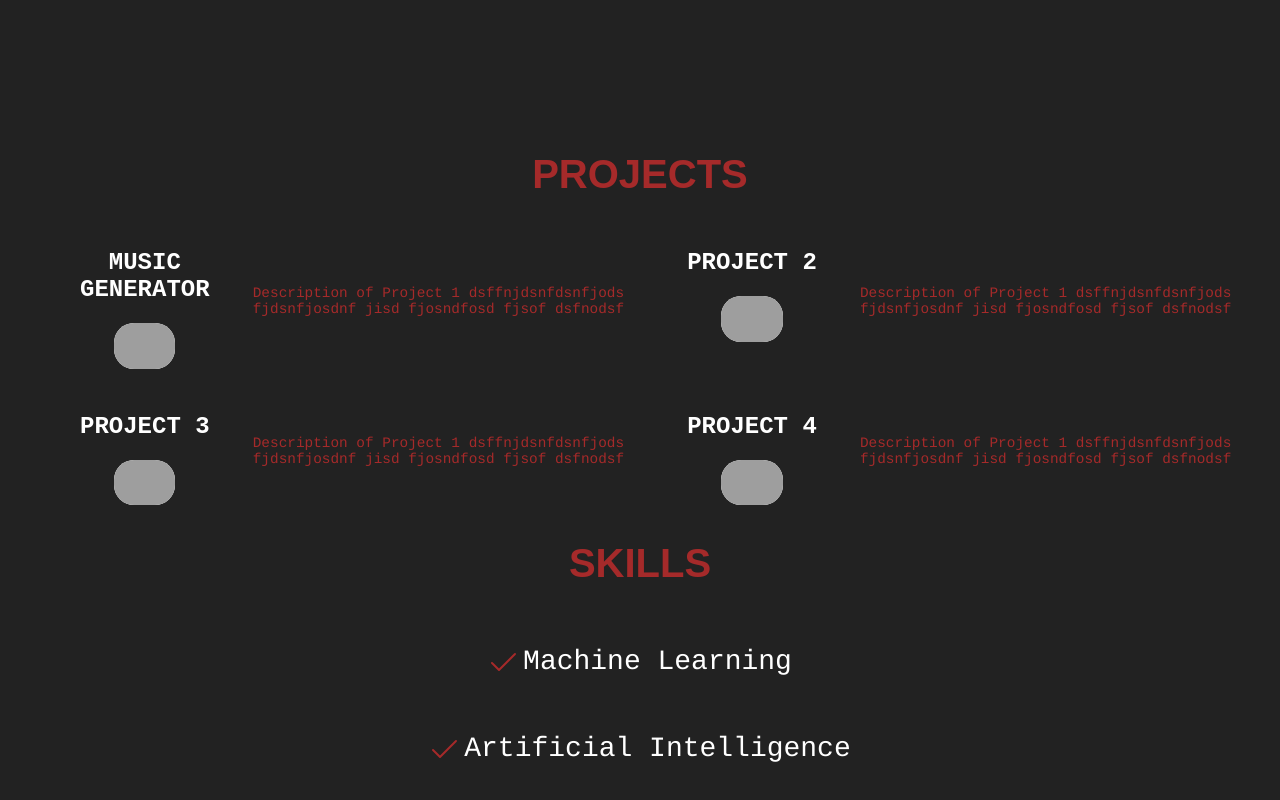
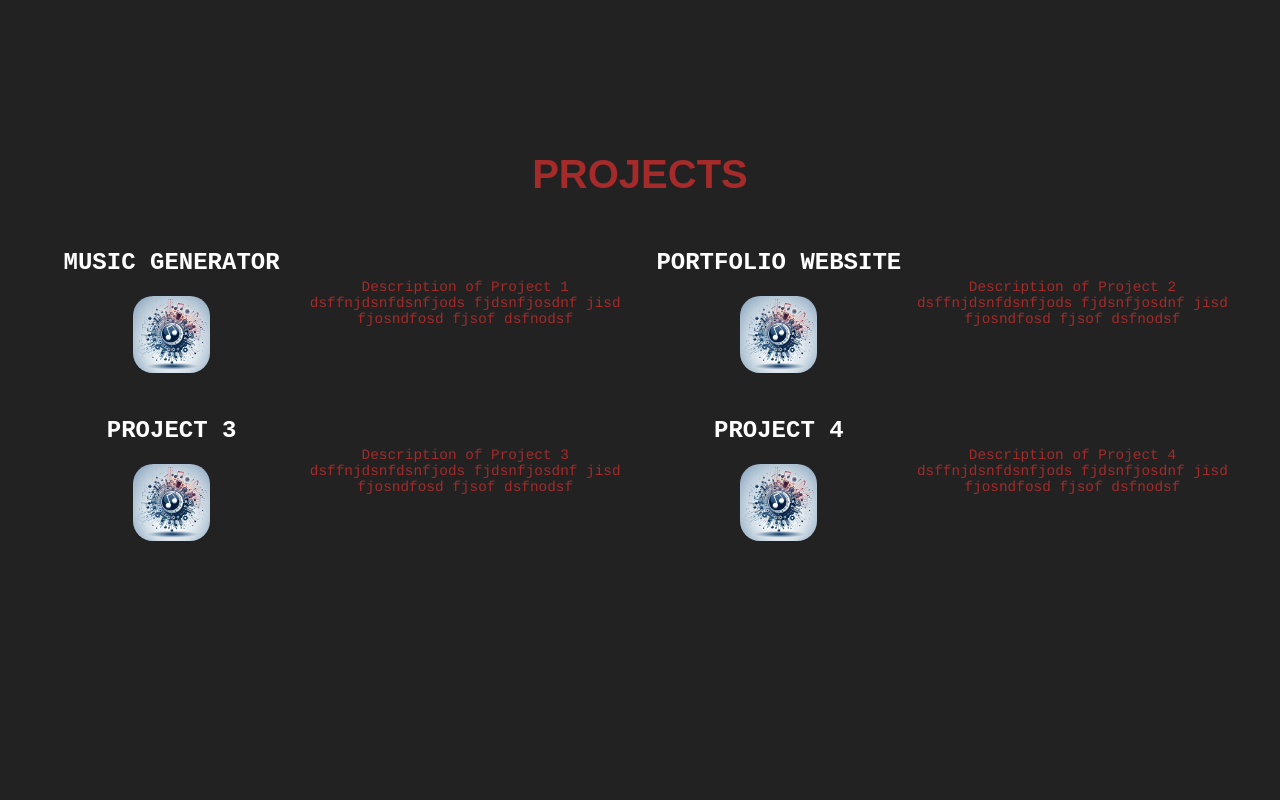
Before and after one commit to theglassofwater/PersonalWebsite, a React (Create React App) app: page / in a window 1280 px wide. Shown: the part 680-1480 px from the top of the page. Built offline with nearby package versions, Linux system fonts and the light colour scheme; grey boxes are pictures that could not be loaded.

Commit message:
Refactor Projects component and CSS

```diff
--- a/src/components/Projects/Projects.js
+++ b/src/components/Projects/Projects.js
@@ -1,48 +1,53 @@
 import React from "react";
 import styles from "./Projects.module.css";
-import Project1Image from "../../assets/symbolic_music_gen_pic.jpeg";
+import Project1Image from "../../assets/music_generator_icon.jpeg";
 
 const Projects = () => {
     return (
     <section id="projects" className={styles.container}>
         <h1 className="sectionTitle">Projects</h1>
         <div className={styles.projectsContainer}>
-            <div>
-                <a href="https://www.github.com/theglassofwater/project1" target="_blank">
-                    <h2>Music Generator</h2>
-                    <img src={Project1Image} alt="Project 1" />
-                </a>
-                <p>Description of Project 1 dsffnjdsnfdsnfjods fjdsnfjosdnf jisd fjosndfosd fjsof dsfnodsf</p>
-            </div>
-
-            <div>
-                <a href="https://www.github.com/theglassofwater/project2" target="_blank">
-                    <h2>Project 2</h2>
-                    <img src={Project1Image} alt="Project 2" />
-                </a>
-                <p>Description of Project 1 dsffnjdsnfdsnfjods fjdsnfjosdnf jisd fjosndfosd fjsof dsfnodsf</p>
-            </div>
-
-            <div>
-                <a href="https://www.github.com/theglassofwater/project3" target="_blank">
-                    <h2>Project 3</h2>
-                    <img src={Project1Image} alt="Project 3" />
-                </a>
-                <p>Description of Project 1 dsffnjdsnfdsnfjods fjdsnfjosdnf jisd fjosndfosd fjsof dsfnodsf</p>
-            </div>
-
-            <div>
-                <a href="https://www.github.com/theglassofwater/project4" target="_blank">
-                    <h2>Project 4</h2>
-                    <img src={Project1Image} alt="Project 4" />
-                </a>
-
-                <p>Description of Project 1 dsffnjdsnfdsnfjods fjdsnfjosdnf jisd fjosndfosd fjsof dsfnodsf</p>
-            </div>
+            <Project
+                title="Music Generator"
+                link="https://www.github.com/theglassofwater/MusicGenerator"
+                image={Project1Image}
+                description="Description of Project 1 dsffnjdsnfdsnfjods fjdsnfjosdnf jisd fjosndfosd fjsof dsfnodsf"
+            />
+            <Project
+                title="Portfolio Website"
+                link="https://www.github.com/theglassofwater/PortfolioWebsite"
+                image={Project1Image}
+                description="Description of Project 2 dsffnjdsnfdsnfjods fjdsnfjosdnf jisd fjosndfosd fjsof dsfnodsf"
+            />
+            <Project
+                title="Project 3"
+                link="https://www.github.com/theglassofwater"
+                image={Project1Image}
+                description="Description of Project 3 dsffnjdsnfdsnfjods fjdsnfjosdnf jisd fjosndfosd fjsof dsfnodsf"
+            />
+            <Project
+                title="Project 4"
+                link="https://www.github.com/theglassofwater"
+                image={Project1Image}
+                description="Description of Project 4 dsffnjdsnfdsnfjods fjdsnfjosdnf jisd fjosndfosd fjsof dsfnodsf"
+            />
         </div>
     </section>
 
     );
 }
 
-export default Projects;
+function Project(props) {
+    return (
+        <div>
+            <a href={props.link} target="_blank">
+                <h2>{props.title}</h2>
+                <img src={props.image} alt={props.title} />
+            </a>
+            <p>{props.description}</p>
+        </div>
+    );
+}
+
+
+export default  Projects;
--- a/src/components/Projects/Projects.module.css
+++ b/src/components/Projects/Projects.module.css
@@ -2,6 +2,8 @@
     display: flex;
     flex-direction: column;
     text-align: center;
+    height: 100dvh;
+    margin-bottom: 10dvw;
 
     img {
       width: 30%;
@@ -23,7 +25,8 @@
   }
 
 .projectsContainer {
-    display: grid;
+    display: flex;
+    flex-direction: column;
     grid-template-columns: repeat(2, 1fr);
     gap: 20px;
 
@@ -52,10 +55,14 @@
 
 
 @media (width >= 800px) {
+    /* height: 10dvh; */
+
     .projectsContainer {
+      display: grid;
       flex-direction: row;
       flex-wrap: wrap;
       justify-content: space-evenly;
       padding: 0 30px;
     }
+
   }
```
